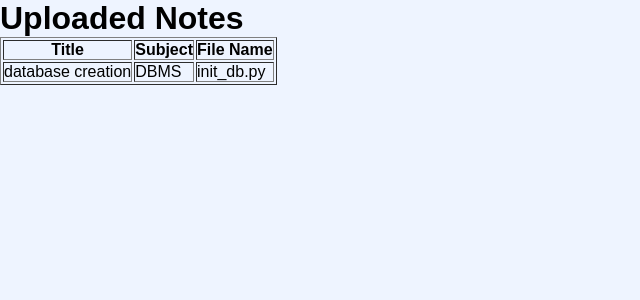
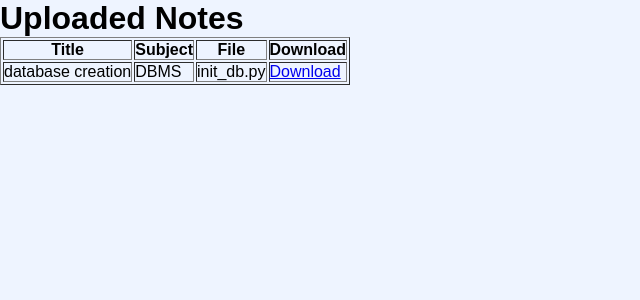
Before and after one commit to TanishTyagi26/CampusHub, a Flask app: page /student/notes in a window 1280 px wide. Shown: the part 68-368 px from the top of the page, without its empty margins (0-640 px from the left). Run offline with Flask 3, Linux system fonts and the light colour scheme; data comes from the database, SQL or seed files in the repository.

Commit message:
Completed notes management system

```diff
--- a/routes/student.py
+++ b/routes/student.py
@@ -1,6 +1,7 @@
 from flask import Blueprint, render_template, request, redirect, current_app
 import sqlite3
 import os
+from flask import send_from_directory
 
 student = Blueprint("student", __name__)
 
@@ -56,3 +57,12 @@ def view_notes():
     connection.close()
 
     return render_template("view_notes.html", notes=notes)
+
+@student.route("/student/download/<filename>")
+def download_note(filename):
+
+    return send_from_directory(
+        current_app.config["UPLOAD_FOLDER"],
+        filename,
+        as_attachment=True
+    )
--- a/templates/view_notes.html
+++ b/templates/view_notes.html
@@ -11,7 +11,8 @@
     <tr>
         <th>Title</th>
         <th>Subject</th>
-        <th>File Name</th>
+        <th>File</th>
+        <th>Download</th>
     </tr>
 
     {% for note in notes %}
@@ -19,10 +20,14 @@
     <tr>
 
         <td>{{ note[1] }}</td>
+        <td>{{ note[2] }}</td>
+        <td>{{ note[3] }}</td>
 
-        <td>{{ note[2] }}</td>
-
-        <td>{{ note[3] }}</td>
+        <td>
+            <a href="/student/download/{{ note[3] }}">
+                Download
+            </a>
+        </td>
 
     </tr>
 
```
